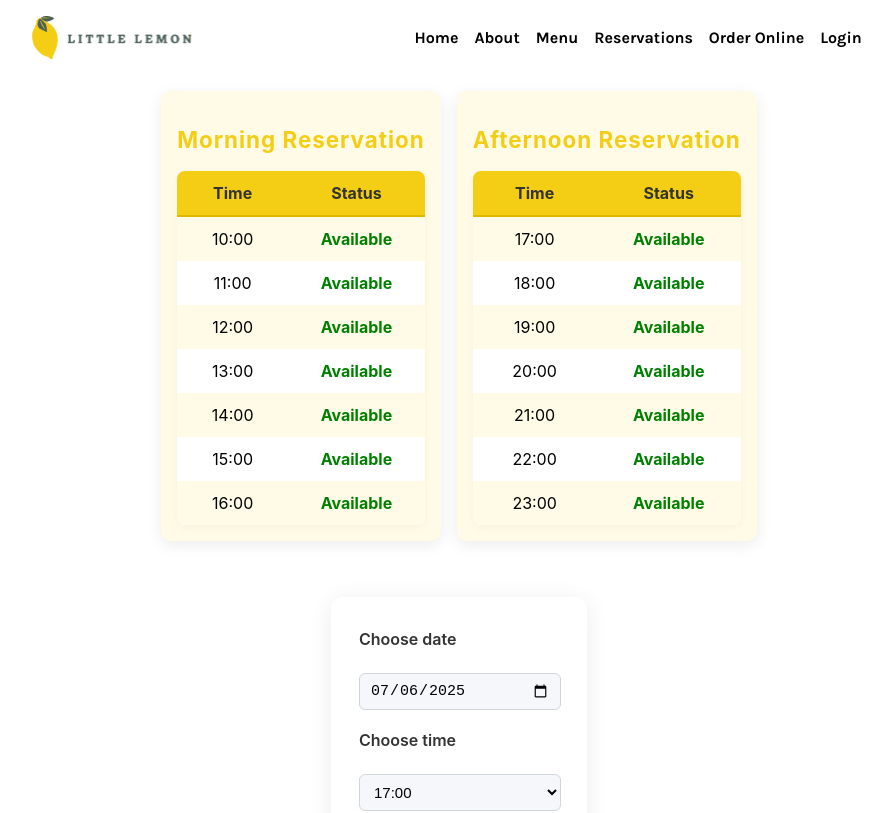
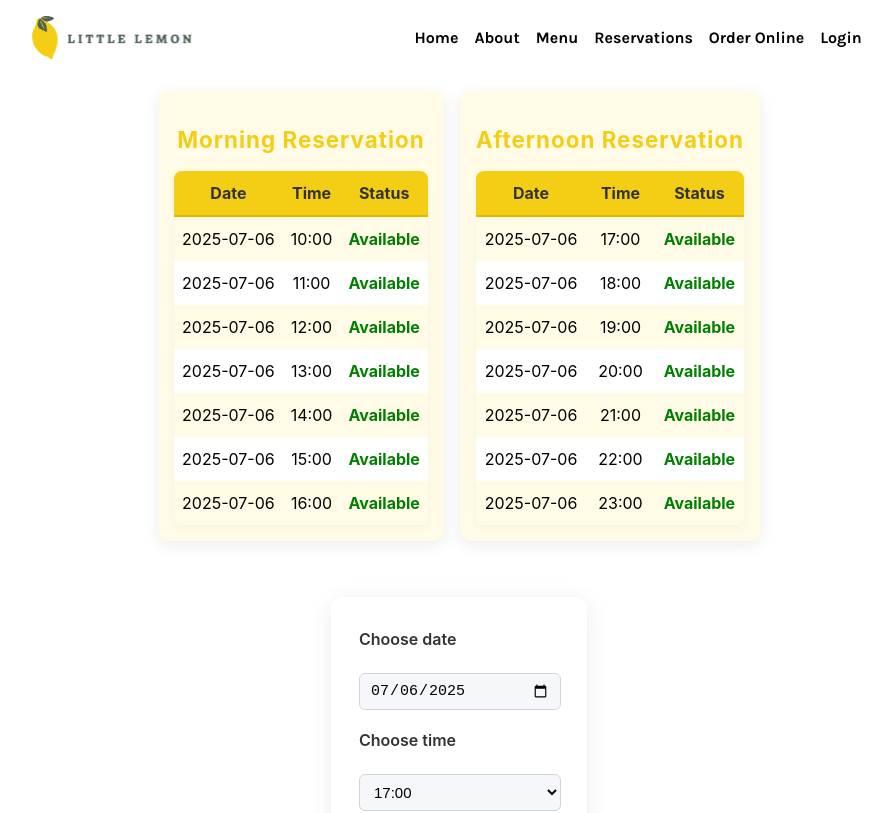
Before and after one commit to cedrusdang/portfoliofe, a React (Create React App) app: page /reservations in a window 1280 px wide. Shown: the top 813 px of the page, without its empty margins (181-1073 px from the left). Built offline with nearby package versions, Linux system fonts and the light colour scheme; a web font is replaced by a local one.

Commit message:
add date into reservation table

```diff
--- a/src/components/Booking.js
+++ b/src/components/Booking.js
@@ -32,6 +32,7 @@ const renderTable = (data, title) => (
             <table className="available-table">
                 <thead>
                     <tr>
+                        <th>Date</th>
                         <th>Time</th>
                         <th>Status</th>
                     </tr>
@@ -41,6 +42,7 @@ const renderTable = (data, title) => (
                         const isBooked = bookedTimes.includes(time);
                         return (
                             <tr key={idx} className={idx % 2 === 0 ? "even-row" : "odd-row"}>
+                                <td style={{ whiteSpace: "nowrap" }}>{date}</td>
                                 <td>{time}</td>
                                 <td style={{ color: isBooked ? 'red' : 'green', fontWeight: 'bold' }}>
                                     {isBooked ? 'Booked' : 'Available'}
```
Lines whose indentation alone changed are shown as unchanged.
